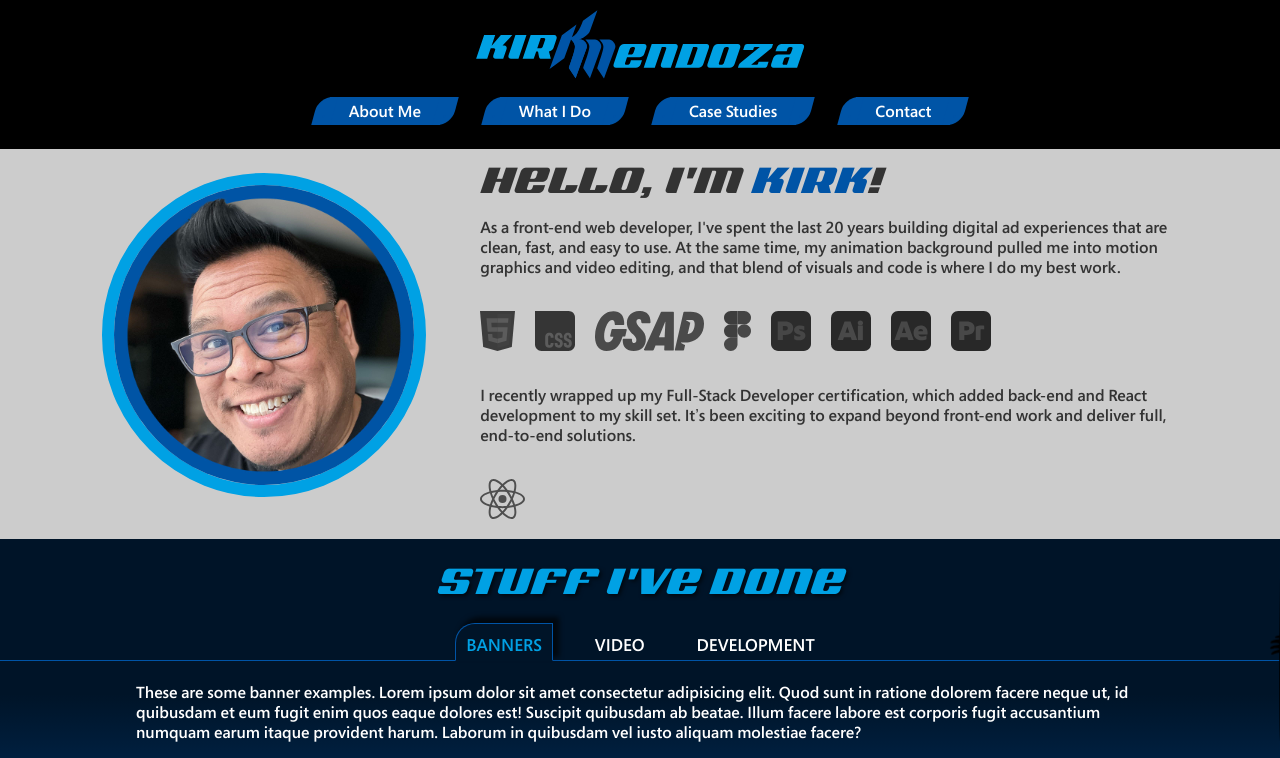
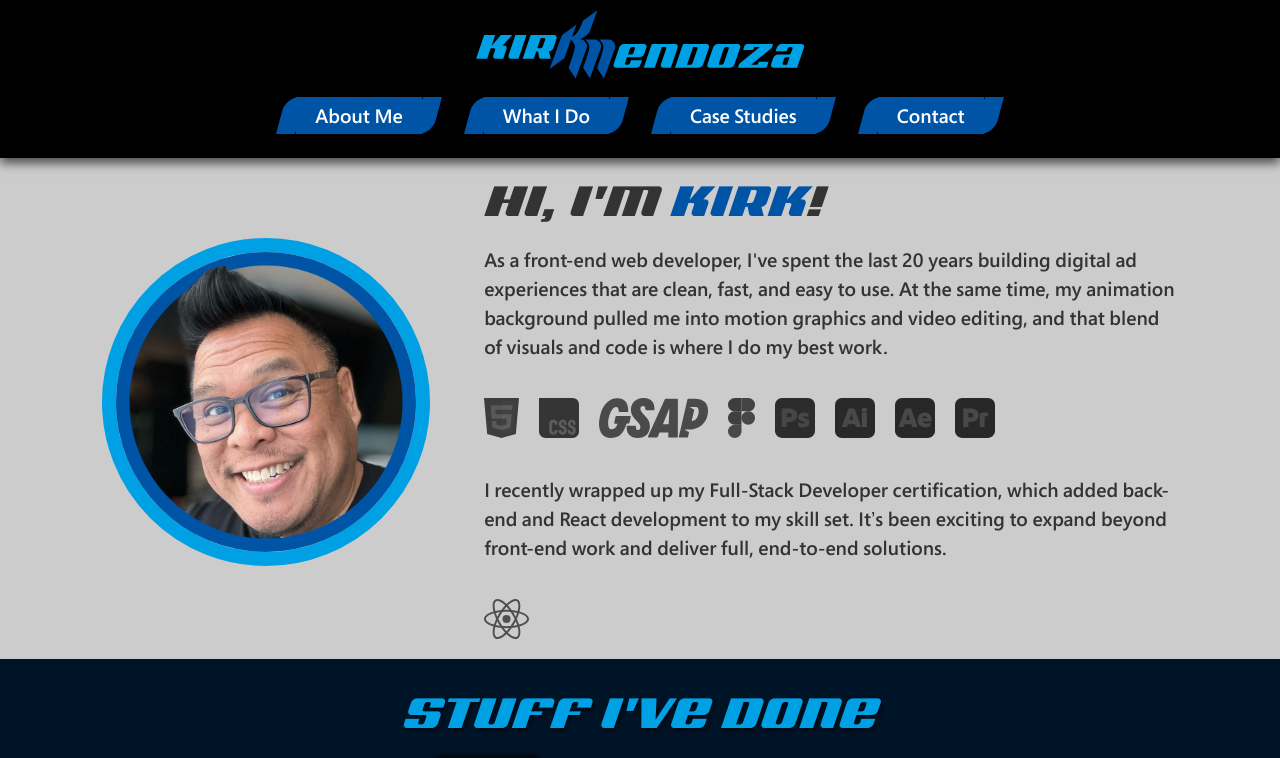
Before and after one commit to azodnemkrik/kirk-mendoza, a React (Vite) app in the folder client/: page / in a window 1280 px wide. Shown: the top 758 px of the page. Built offline with nearby package versions, Linux system fonts and the light colour scheme.

Commit message:
Updated some general layout spacing, margins for consistency.

```diff
--- a/client/src/components/Site/About.jsx
+++ b/client/src/components/Site/About.jsx
@@ -34,7 +34,7 @@
 					<img className="profileImage" src={profileImage} alt="Kirk Mendoza - Front-End Web Developer, Motion Graphics Designer, Video Editor, Animator" />
 				</div>
 				<div className="aboutText">
-					<h1>Hello, I'm <span className="accent-blue">Kirk</span>!</h1>
+					<h1>Hi, I'm <span className="accent-blue">Kirk</span>!</h1>
 					<p>As a front-end web developer, I've spent the last 20 years building digital ad experiences that are clean, fast, and easy to use. At the same time, my animation background pulled me into motion graphics and video editing, and that blend of visuals and code is where I do my best work.</p>
 					<div className="skills-container">
 						<Icon_HTML />
--- a/client/src/components/Site/Peekabo.jsx
+++ b/client/src/components/Site/Peekaboo.jsx
@@ -3,7 +3,7 @@
 import { MorphSVGPlugin } from "gsap/dist/MorphSVGPlugin";
 gsap.registerPlugin(MorphSVGPlugin);
 
-const Peekabo = ({ id, className }) => {
+const Peekaboo = ({ id, className }) => {
    const [hasPlayed, setHasPlayed] = useState(false);
    const maintl = useRef(null);
 
@@ -28,7 +28,7 @@
 			.add("frame3", "+=0")
 			.from("#bubble", .5, { scale: 0, rotation: 15, transformOrigin: "bottom right", ease: "back.out(1.7)" }, "frame3")
 
-			.add("frame4", "+=1")
+			.add("frame4", .5)
 			.set("#eye-R, #eye-L", { scaleY: .1, transformOrigin: "center", ease: "power4.inOut" }, "frame4")
 			.set("#eye-R, #eye-L", { scaleY: 1, transformOrigin: "center", ease: "power4.inOut" }, "frame4+=0.2")
 			.set("#eye-R, #eye-L", { scaleY: .1, transformOrigin: "center", ease: "power4.inOut" }, "frame4+=0.3")
@@ -59,8 +59,8 @@
    };
 
 	return (
-		<div id={id} className={`peekabo-container ${className}`} onMouseEnter={handleMouseEnter} onMouseLeave={handleMouseLeave} onClick={handleClick}>
-			<svg id="peekabo" xmlns="http://www.w3.org/2000/svg" width="214.38" height="367.63" viewBox="0 0 214.38 367.63">
+		<div id={id} className={`peekaboo-container ${className}`} onMouseEnter={handleMouseEnter} onMouseLeave={handleMouseLeave} onClick={handleClick}>
+			<svg id="peekaboo" xmlns="http://www.w3.org/2000/svg" width="214.38" height="367.63" viewBox="0 0 214.38 367.63">
 				<g id="start-state">
 					<path id="opening-start" className="guide" d="M213.12,184.23c.13-16.01.43-50,.65-65.34.15-10.61.34-26.71.45-39.79.06-7.72.1-16.44.17-23.72v312c-.02,2.46-.57-13.48-.61-16.49-.27-19.21-.51-30.25-.68-55.84-.16-23.85-.22-54.72-.2-82.63.02-3.22.18-17.75.22-28.19Z" />
 					<path id="wrinkle2-start" className="guide" d="M210.4,340.96c-.38-1.61-.75-4.94-1.06-7.76-1.28-11.49-2.51-25.84-2.5-44.64l.43,12.15c.69,16.34,1.94,28.05,3.13,40.25Z" style={{ opacity: .66 }} />
@@ -106,4 +106,4 @@
 	)
 };
 
-export default Peekabo;
+export default Peekaboo;
--- a/client/src/components/Site/StuffIDone.jsx
+++ b/client/src/components/Site/StuffIDone.jsx
@@ -1,12 +1,12 @@
 import { useEffect, useState } from "react";
 import React from "react";
 import thumb1 from '../../banners/visit_mississippi/visit_mississippi-300x250.jpg';
-import thumb2 from '../../banners/discover/stackable-300x250.jpg';
+import thumb2 from '../../banners/borden/crisps_n_cubes-300x250.jpg';
 import thumb3 from '../../banners/refocus/30-percent-more-film-300x250.jpg';
 import thumb4 from '../../banners/microsoft/microsoft_neutral-300x250.jpg';
 import thumb5 from '../../banners/xbox/xbox_titan-300x250.jpg';
-import thumb6 from '../../banners/borden/crisps_n_cubes-300x250.jpg';
-import Peekabo from "./Peekabo";
+import thumb6 from '../../banners/discover/stackable-300x250.jpg';
+import Peekaboo from "./Peekaboo";
 
 const StuffIDone = ({ id, className }) => {
 
@@ -27,7 +27,7 @@
 					<h1>Stuff I've Done</h1>
 					<div className="three-cards-labels-container">
 						<h2 onClick={() => { handleCardClick(1) }} className={`card-label card-label-1 ${activeCard === 1 ? 'selected' : ''}`}>Banners</h2>
-						<h2 onClick={() => { handleCardClick(2) }} className={`card-label card-label-2 ${activeCard === 2 ? 'selected' : ''}`}>Video</h2>
+						<h2 onClick={() => { handleCardClick(2) }} className={`card-label card-label-2 ${activeCard === 2 ? 'selected' : ''}`}>Videos</h2>
 						<h2 onClick={() => { handleCardClick(3) }} className={`card-label card-label-3 ${activeCard === 3 ? 'selected' : ''}`}>Development</h2>
 					</div>
 				</div>
@@ -45,7 +45,7 @@
 							<img onClick={() => { }} src={thumb5} width="300" height="250" className="thumbnail" />
 							<img onClick={() => { }} src={thumb6} width="300" height="250" className="thumbnail" />
 						</div>
-						<Peekabo id="peekabo-container" className="" />
+						<Peekaboo id="peekaboo-container" className="" />
 					</div>
 
 					{/* Card 2 */}
--- a/client/src/index.css
+++ b/client/src/index.css
@@ -13,8 +13,8 @@
 	font-family: 'SegoePro Semibold', sans-serif;
 	/* font-family: 'SegoePro Regular'; */
 	font-size: 16px;
-	font-size: 1rem;
-	line-height: 1.25;
+	font-size: 1.1em;
+	line-height: 1.5;
 	color: #333333;
 }
 
@@ -31,9 +31,11 @@
 
 h1 {
 	font-size: 4em;
+	font-size: 4.25rem;
 	font-weight: normal;
 	font-family: BulletSmallCaps, sans-serif;
 	line-height: .75em;
+	/* padding-top: 2vh; */
 	/* margin: 0.5em 0; */
 }
 
@@ -155,6 +157,7 @@
 	position: sticky;
 	z-index: 1000;
 	background-color: #000000;
+	box-shadow: #000000A6 0px 5px 10px 0px;
 }
 
 #navigation .heroLogo {}
@@ -278,6 +281,8 @@
 	height: auto;
 	width: auto;
 	max-width: 1380px;
+	margin-top: 1vh;
+
 }
 
 .logo-container {
@@ -538,10 +543,10 @@
 	transform: translateY(-5px);
 }
 
-.peekabo-container {
+.peekaboo-container {
 	position: absolute;
 	/* bottom: 0; */
-	top: 50%;
+	bottom: 0%;
 	right: 0;
 	width: 150px;
 	width: 7em;
@@ -549,12 +554,12 @@
 	z-index: 100;
 }
 
-#peekabo {
+#peekaboo {
 	width: 7em;
 	height: auto;
 }
 
-#peekabo-container {
+#peekaboo-container {
 	cursor: pointer!important;
 }
 
```
